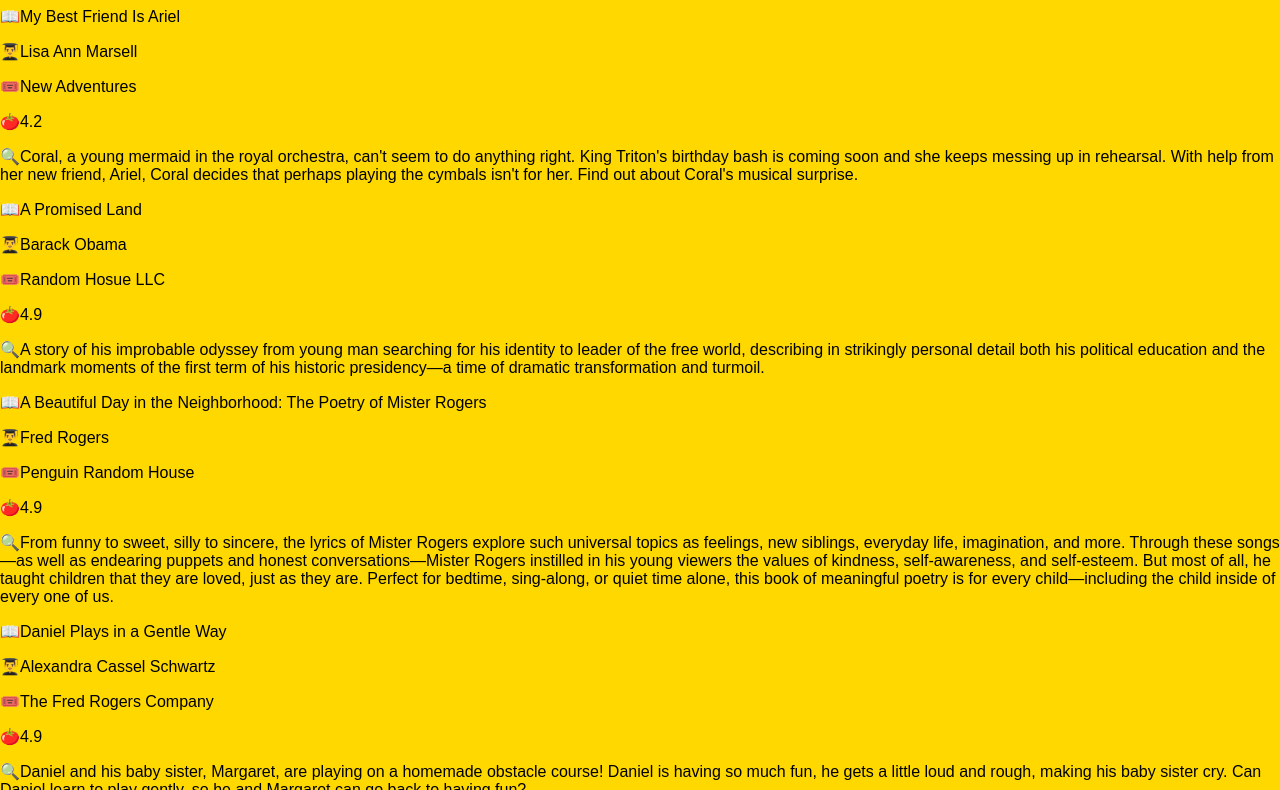
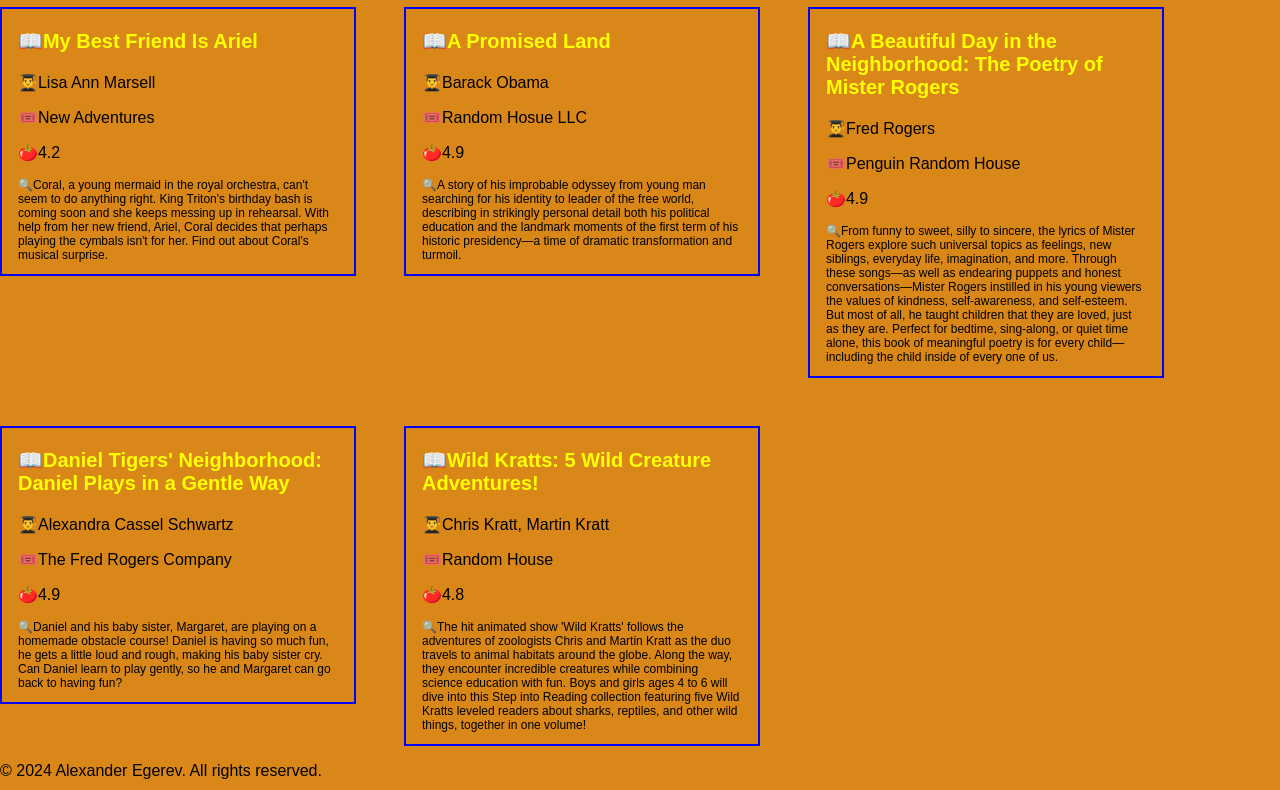
Before and after one commit to aegerev/nocomp-vs-webcomp, a plain HTML site: page html/books.html in a window 1280 px wide. Shown: the part 145-935 px from the top of the page. Drawn offline with Linux system fonts and the light colour scheme.

Commit message:
Updated Books, Updated CSS

```diff
--- a/css/styles.css
+++ b/css/styles.css
@@ -1,7 +1,7 @@
 body {
     font-family: 'Arial', sans-serif;
     margin: 0;
-    background-color: #FFD800;
+    background-color: #D98719;
 }
 
 
@@ -46,3 +46,25 @@
     font-style: italic;
     color: #008080;
 }
+
+.books-container {
+    display: flex;
+    flex-wrap: wrap;
+    gap: 3rem;
+}
+
+.book-card {
+    padding: 0rem 1rem;
+    width: 25vw;
+    border: 2px solid blue;
+}
+
+.book-name {
+    font-weight: bold;
+    font-size: 20px;
+    color: yellow;
+}
+
+.book-description {
+    font-size: 12px;
+}
--- a/html/books.html
+++ b/html/books.html
@@ -44,7 +44,7 @@
     ></book-card>
 
     <book-card
-        name="Daniel Plays in a Gentle Way"
+        name="Daniel Tigers' Neighborhood: Daniel Plays in a Gentle Way"
         author="Alexandra Cassel Schwartz"
         publication="The Fred Rogers Company"
         rating="4.9"
@@ -60,3 +60,9 @@
     ></book-card>
 
 </div>
+</body>
+</html>
+
+<footer>
+    <p>&copy; 2024 Alexander Egerev. All rights reserved. </p>
+    </footer>
```
